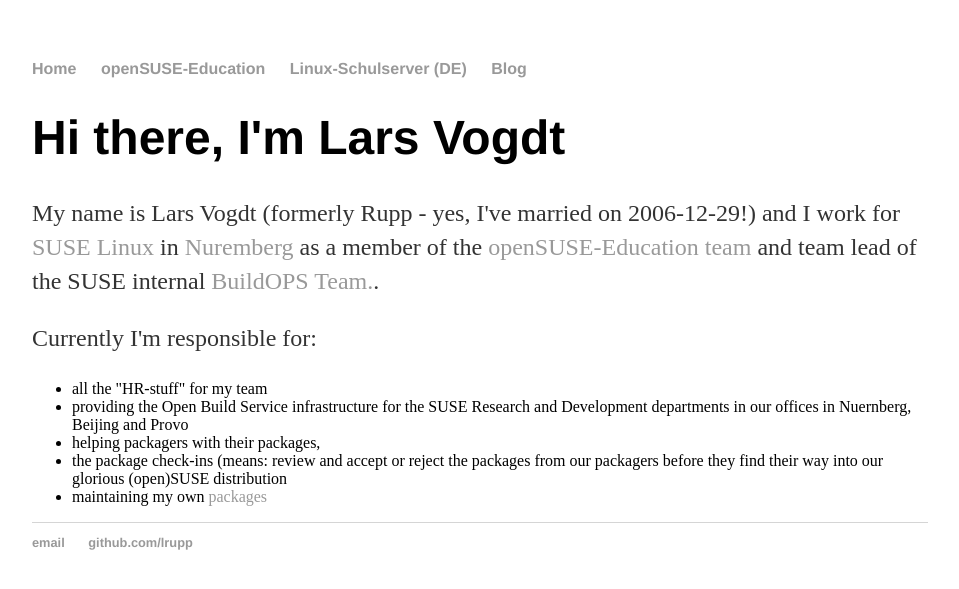
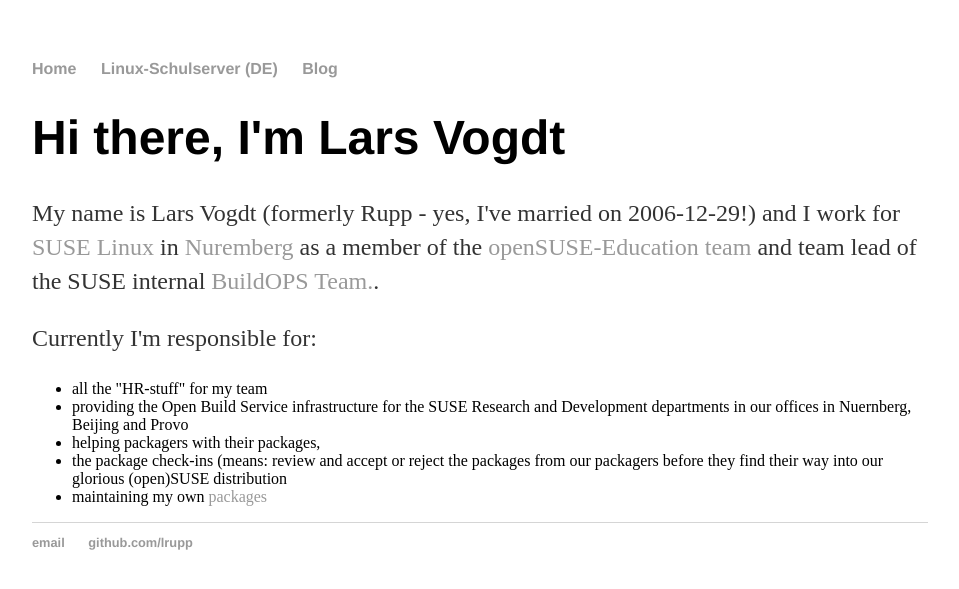
Before and after one commit to lrupp/lrupp.github.io, a Jekyll site: the page built from index.html, in a window 1280 px wide. Shown: the top 589 px of the page, without its empty margins (160-1119 px from the left). Built offline with Jekyll 4.4.1, drawn with Linux system fonts in a browser that asks for light colours.

Commit message:
Bye opensuse-education

```diff
--- a/_layouts/default.html
+++ b/_layouts/default.html
@@ -9,7 +9,6 @@
 			<nav>
 	    		<ul>
 	        		<li><a href="/">Home</a></li>
-	        		<li><a href="http://www.opensuse-education.org/">openSUSE-Education</a></li>
 	        		<li><a href="http://www.linux-schulserver.de/">Linux-Schulserver (DE)</a></li>
 		        	<!-- <li><a href="/about">About</a></li> -->
 	        		<!-- <li><a href="/cv">CV</a></li> -->
```
